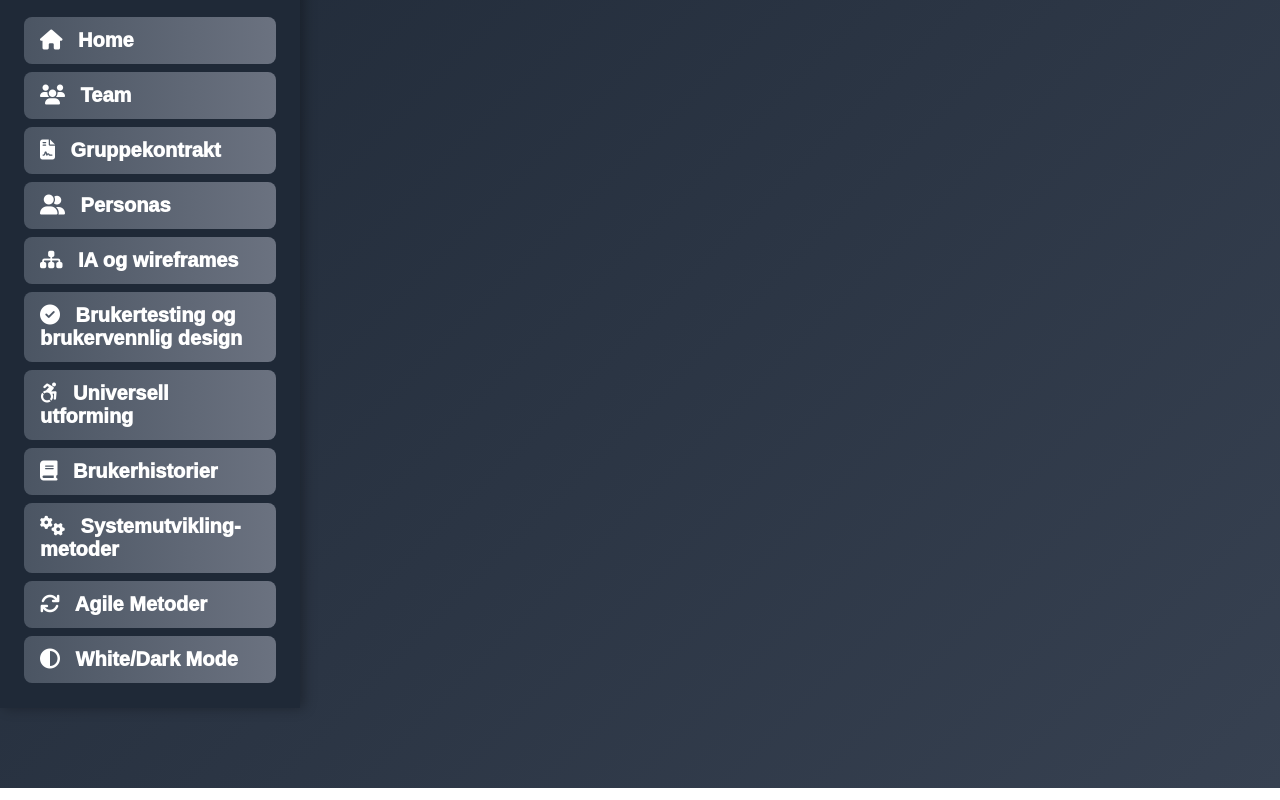
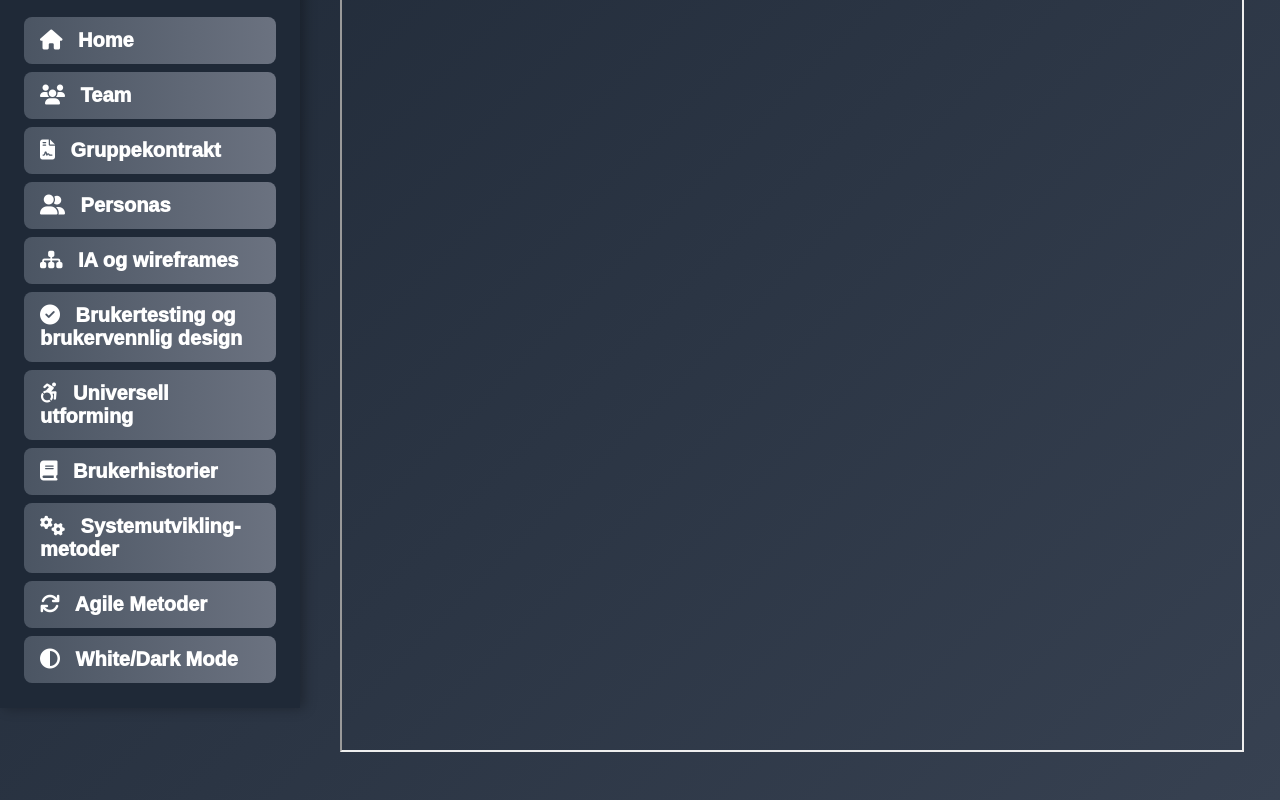
Before and after one commit to Eryk404/personal-website, a plain HTML site: page gruppekontrakt.html in a window 1280 px wide. Shown: the part 92-892 px from the top of the page. Drawn offline with Linux system fonts and the light colour scheme.

Commit message:
Added Gruppekontrakt

```diff
--- a/gruppekontrakt.html
+++ b/gruppekontrakt.html
@@ -265,7 +265,7 @@
     <!-- Main content section; add new content here as needed -->
     <div class="content">
 
-
+        <iframe src="Gruppekontrakt.pdf" width="100%" height="800px"></iframe>
 
     </div>
     <script>
```
Also changed, not shown: 1 other file.
